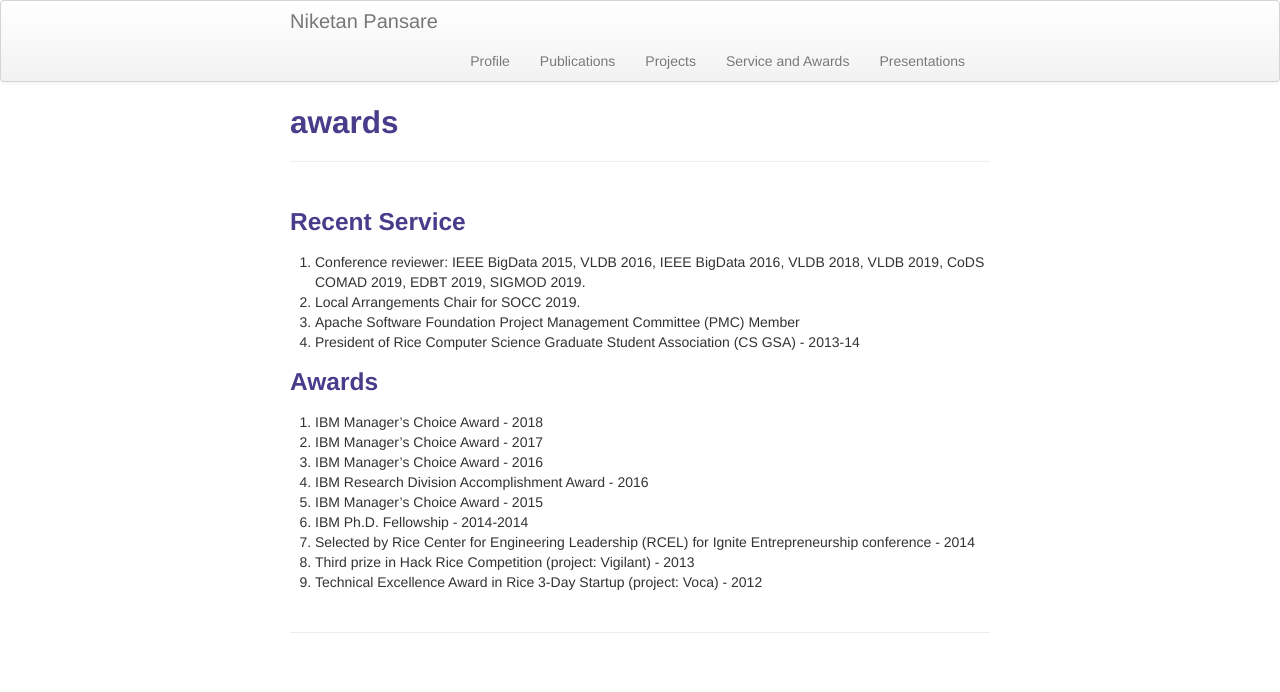
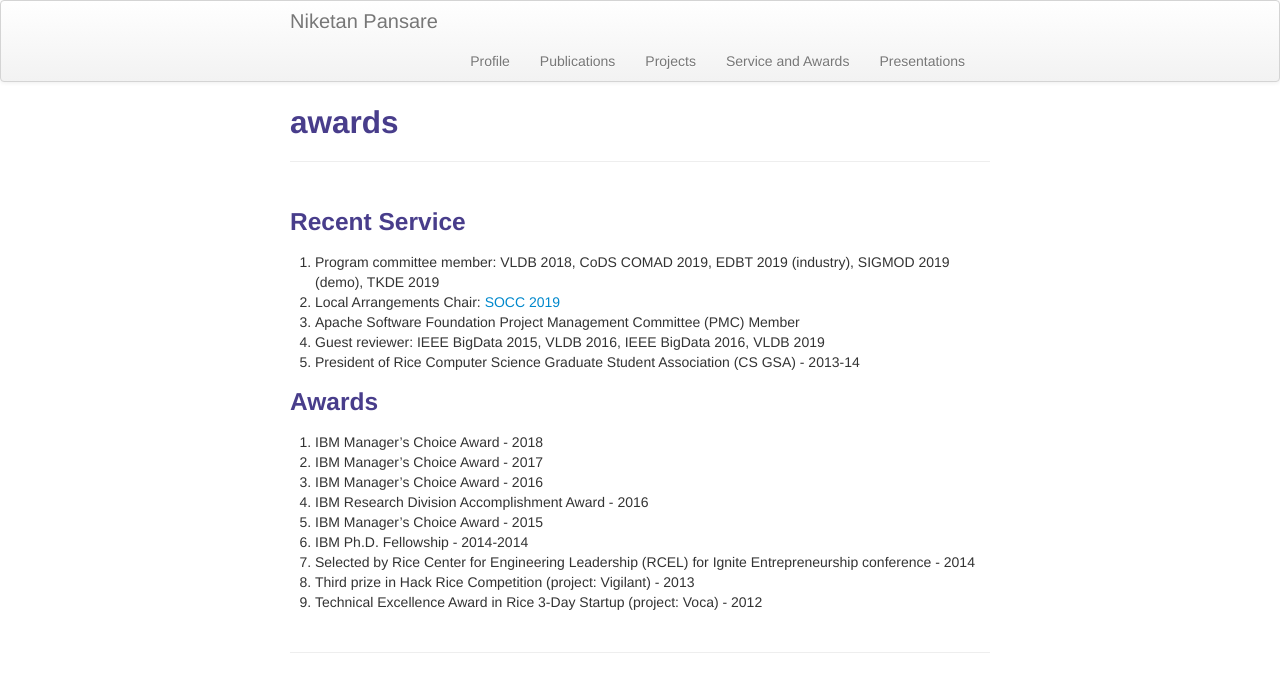
Before and after one commit to niketanpansare/niketanpansare.github.io, a Jekyll site: the page built from pages/awards.md, in a window 1280 px wide. Shown: the top 692 px of the page. Built offline with Jekyll 4.4.1, drawn with Linux system fonts in a browser that asks for light colours.

Commit message:
Updated awards page

```diff
--- a/pages/awards.md
+++ b/pages/awards.md
@@ -6,10 +6,12 @@ description: Niketan Pansare's services and awards
 
 ### Recent Service
 
-1. Conference reviewer: IEEE BigData 2015, VLDB 2016, IEEE BigData 2016, VLDB 2018, VLDB 2019, CoDS COMAD 2019, EDBT 2019, SIGMOD 2019.
-2. Local Arrangements Chair for SOCC 2019.
+
+1. Program committee member:  VLDB 2018, CoDS COMAD 2019, EDBT 2019 (industry), SIGMOD 2019 (demo), TKDE 2019
+2. Local Arrangements Chair: [SOCC 2019](https://acmsocc.github.io/2019/officers.html)
 3. Apache Software Foundation Project Management Committee (PMC) Member
-4. President of Rice Computer Science Graduate Student Association (CS GSA) - 2013-14
+4. Guest reviewer: IEEE BigData 2015, VLDB 2016, IEEE BigData 2016, VLDB 2019
+5. President of Rice Computer Science Graduate Student Association (CS GSA) - 2013-14
 
 ### Awards
 
```
